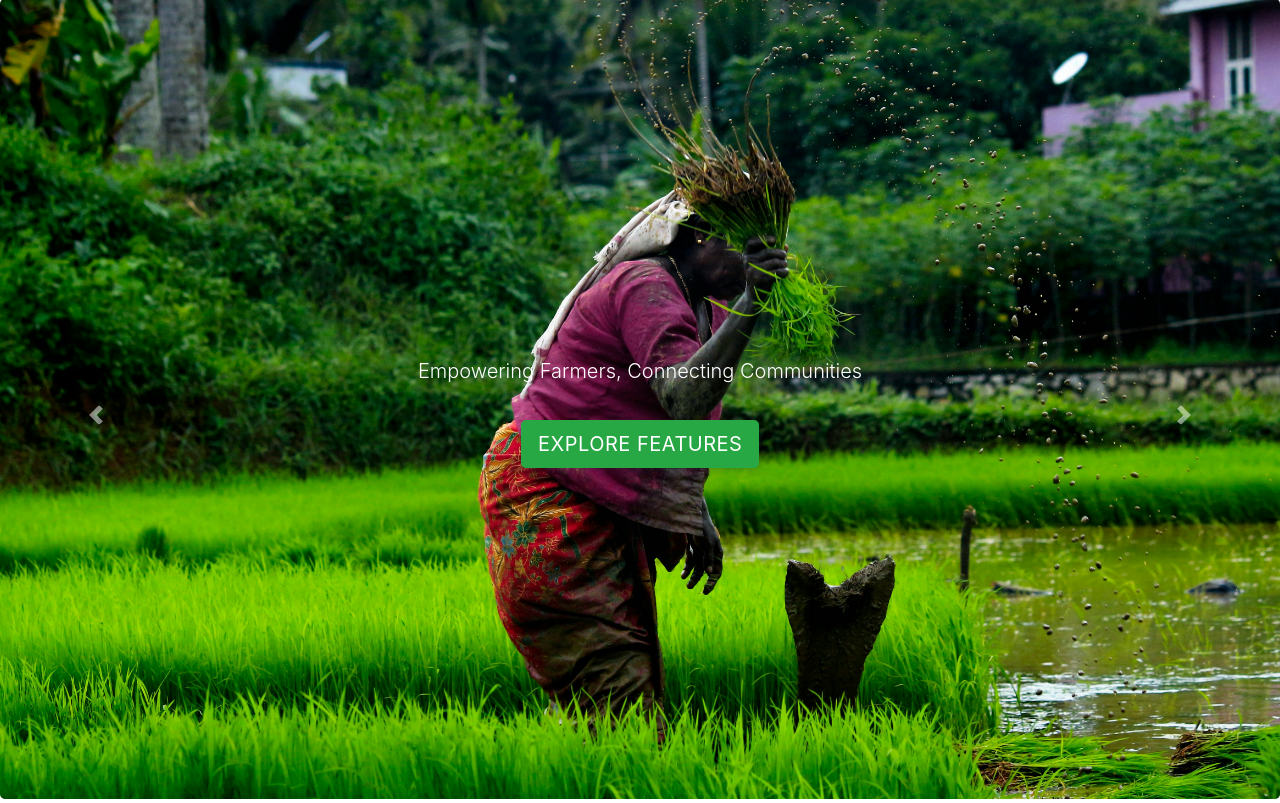
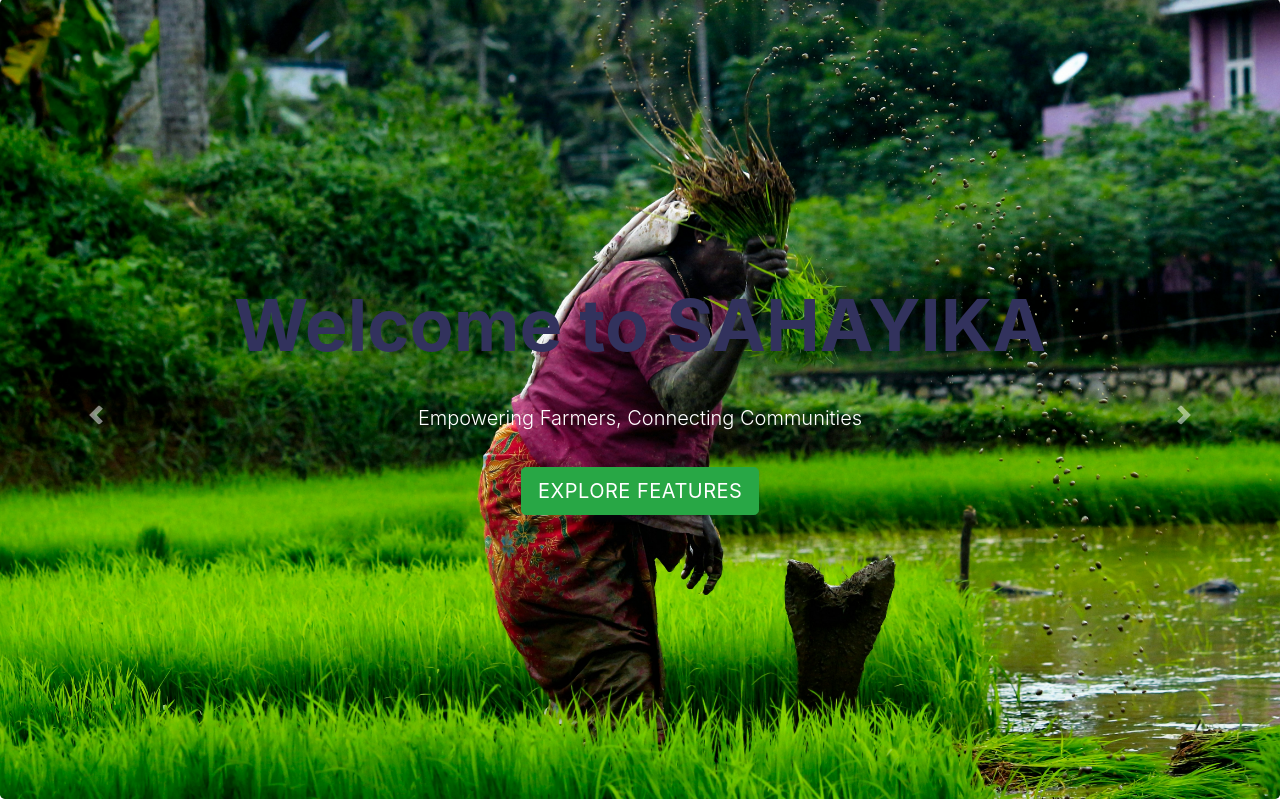
Before and after one commit to WaveOPS/Sahayika, a PHP site: page /projects/ in a window 1280 px wide. Shown: the part 65-868 px from the top of the page. Run offline with PHP 8.4, Linux system fonts and the light colour scheme; some libraries are stand-ins or nearby versions.

Commit message:
updated home page

```diff
--- a/index.php
+++ b/index.php
@@ -51,6 +51,11 @@
   .carousel-control-next-icon {
     background-color: rgba(0, 0, 0, 0.5); /* Dark background for controls */
     border-radius: 50%;
+  }
+</style>
+<style>
+    .text-white-custom {
+        color: white;
     }
 </style>
 <!-- Bootstrap CSS -->
@@ -179,14 +184,14 @@
 
     <!-- Hero Section with Sliding Background Images -->
     <header>
-        <div id="heroCarousel" class="carousel slide carousel-fade" data-ride="carousel">
+    <div id="heroCarousel" class="carousel slide carousel-fade" data-ride="carousel" data-interval="2000">
         <div class="carousel-inner">
             <!-- Slide 1 -->
             <div class="carousel-item active">
                 <div class="jumbotron bg-cover text-white"
                      style="background-image: url('assets/img/farm-bg.png'); height: 100vh; background-size: cover; background-position: center;">
                     <div class="container text-center d-flex flex-column justify-content-center align-items-center" style="height: 100%;">
-
+                        <h1 class="display-3 font-weight-bold">Welcome to SAHAYIKA</h1>
                         <p class="lead">Empowering Farmers, Connecting Communities</p>
                         <a href="#services" class="btn btn-success btn-lg mt-3">Explore Features</a>
                     </div>
@@ -197,7 +202,7 @@
                 <div class="jumbotron bg-cover text-white"
                      style="background-image: url('assets/img/farm-bg2.jpg'); height: 100vh; background-size: cover; background-position: center;">
                     <div class="container text-center d-flex flex-column justify-content-center align-items-center" style="height: 100%;">
-
+                        <h1 class="display-3 font-weight-bold">Innovating Agriculture</h1>
                         <p class="lead">Bringing Technology to Your Fields</p>
                         <a href="#features" class="btn btn-primary btn-lg mt-3">Learn More</a>
                     </div>
@@ -208,7 +213,7 @@
                 <div class="jumbotron bg-cover text-white"
                      style="background-image: url('assets/img/farm-bg5.jpg'); height: 100vh; background-size: cover; background-position: center;">
                     <div class="container text-center d-flex flex-column justify-content-center align-items-center" style="height: 100%;">
-
+                        <h1 class="display-3 font-weight-bold">Connecting Farmers and Customers</h1>
                         <p class="lead">Direct Selling Without Middlemen</p>
                         <a href="#contact" class="btn btn-warning btn-lg mt-3">Contact Us</a>
                     </div>
```
Lines whose indentation alone changed are shown as unchanged.
